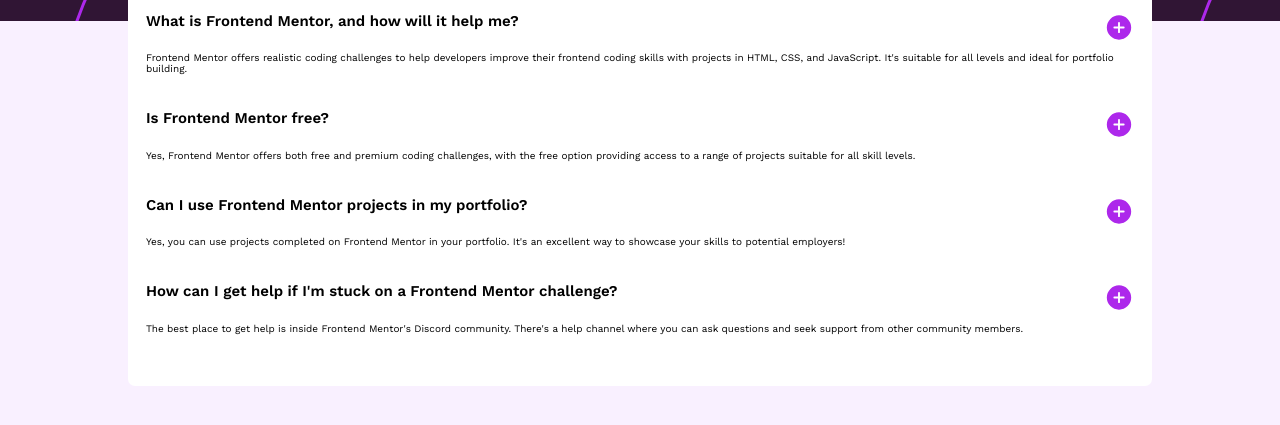
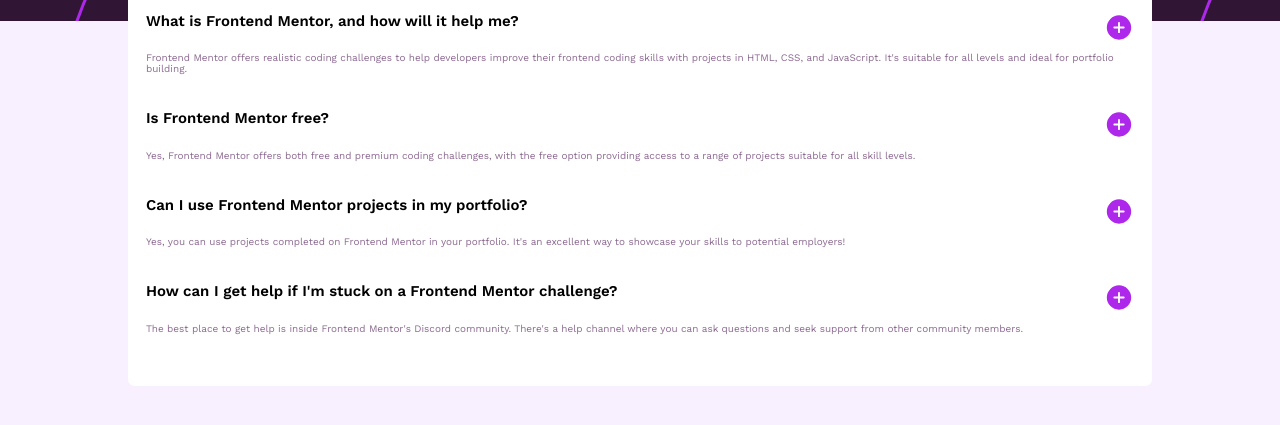
Before and after one commit to Matrix1984/faq_Accordi, a plain HTML site: page index.html in a window 1280 px wide. Shown: the part 159-584 px from the top of the page. Drawn offline with nearby package versions, Linux system fonts and the light colour scheme.

Commit message:
[Addition] Answer color
Answer color changed to pink.

```diff
--- a/index.html
+++ b/index.html
@@ -121,6 +121,10 @@
       color: hsl(292, 42%, 14%);
     }
 
+    .answer{
+      color:  hsl(292, 16%, 49%);
+      font-weight: 400;
+    }
 
     @media screen and (max-width: 1440px) {
       .container {
```
